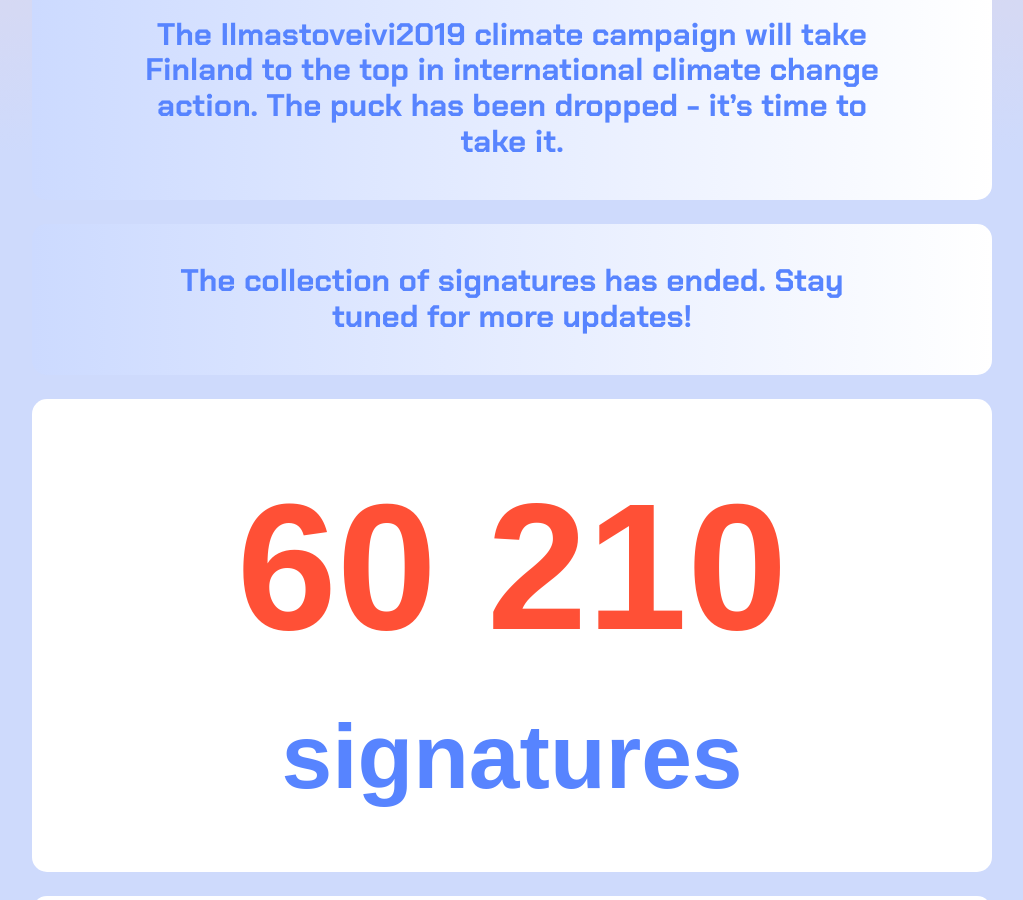
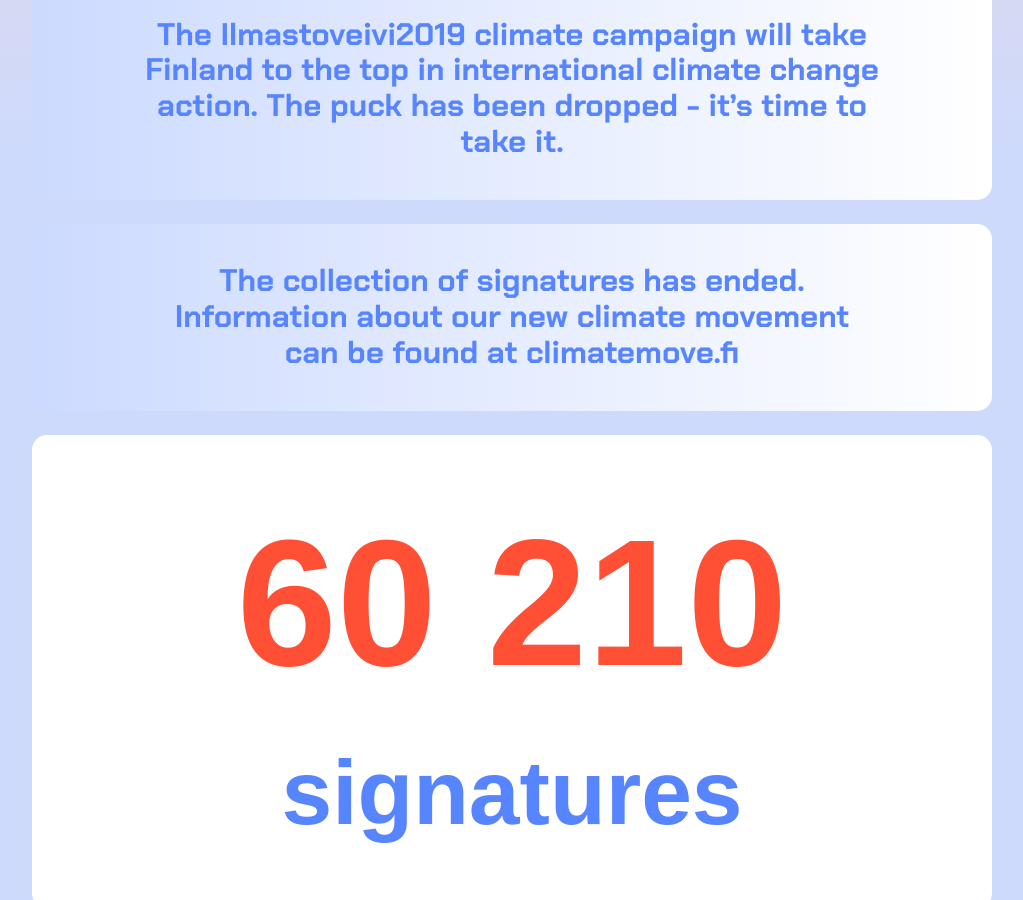
Before and after one commit to ilmastoveivi/ilmastoveivi.github.io, a Jekyll site: the page built from en.md, in a window 1280 px wide and 900 px high, scrolled down 696 px. Shown: the whole window, without its empty margins (128-1151 px from the left). Built offline with Jekyll 4.4.1, drawn with Linux system fonts in a browser that asks for light colours; nearby versions of some CDN libraries; some web fonts are replaced.

Commit message:
Add English info about climatemove.fi

```diff
--- a/en.md
+++ b/en.md
@@ -7,7 +7,7 @@ title: Sign a petition for more sustainable climate policy
 slogan: Join the Wave
 description: The Ilmastoveivi2019 climate campaign will take Finland to the top in international climate change action. The puck has been dropped - it’s time to take it.
 intro: The Ilmastoveivi2019 climate campaign will take Finland to the top in international climate change action. The puck has been dropped - it’s time to take it.
-signing-ended: The collection of signatures has ended. Stay tuned for more updates!
+signing-ended: The collection of signatures has ended. Information about our new climate movement can be found at climatemove.fi
 act-title: How to contribute to our cause
 act-text1: By signing, people help create a momentum
 act-text2: …which encourages politicians
```
